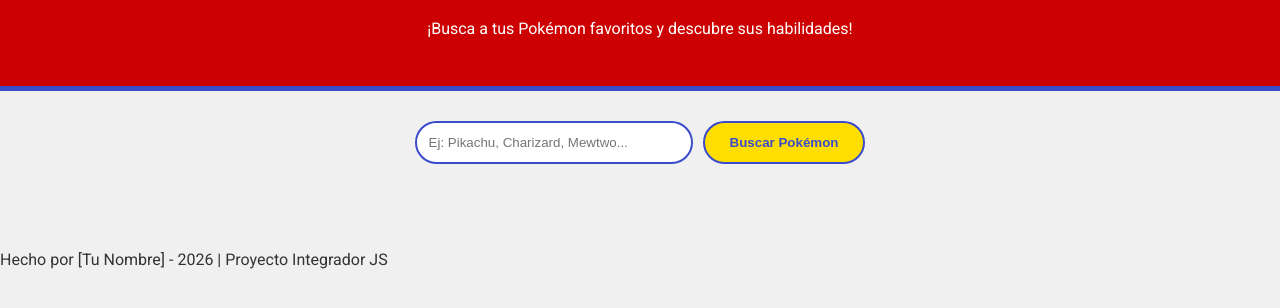
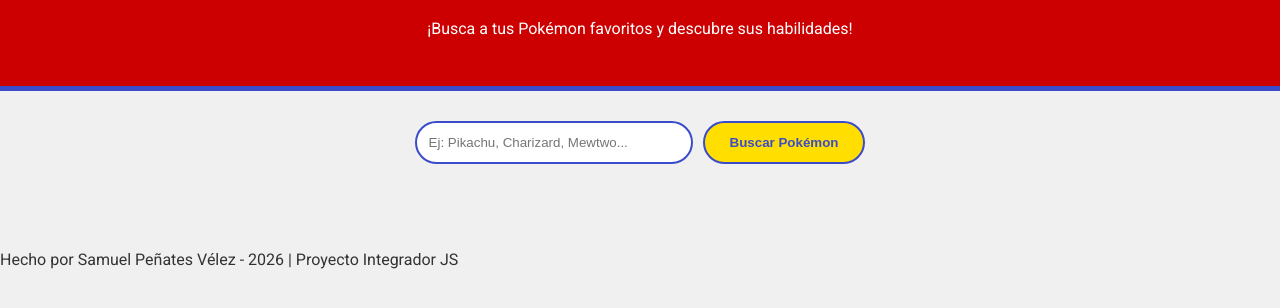
Before and after one commit to penates13v/taller-final-js, a plain HTML site: page index.html in a window 1280 px wide. Shown: the part 94-402 px from the top of the page. Drawn offline with Linux system fonts and the light colour scheme; a web font is replaced by a local one.

Commit message:
correcion de conexiones

```diff
--- a/index.html
+++ b/index.html
@@ -24,7 +24,7 @@
     </main>
 
     <footer>
-        <p>Hecho por [Tu Nombre] - 2026 | Proyecto Integrador JS</p>
+        <p>Hecho por Samuel Peñates Vélez - 2026 | Proyecto Integrador JS</p>
     </footer>
 
     <script src="js/app.js"></script>
```
